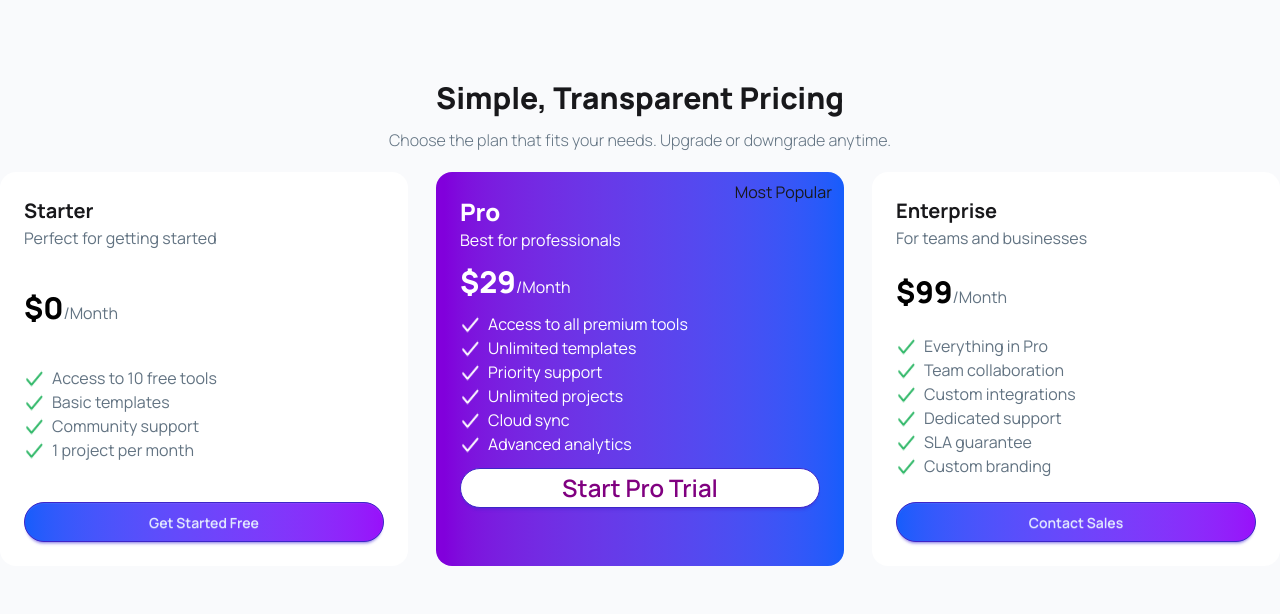
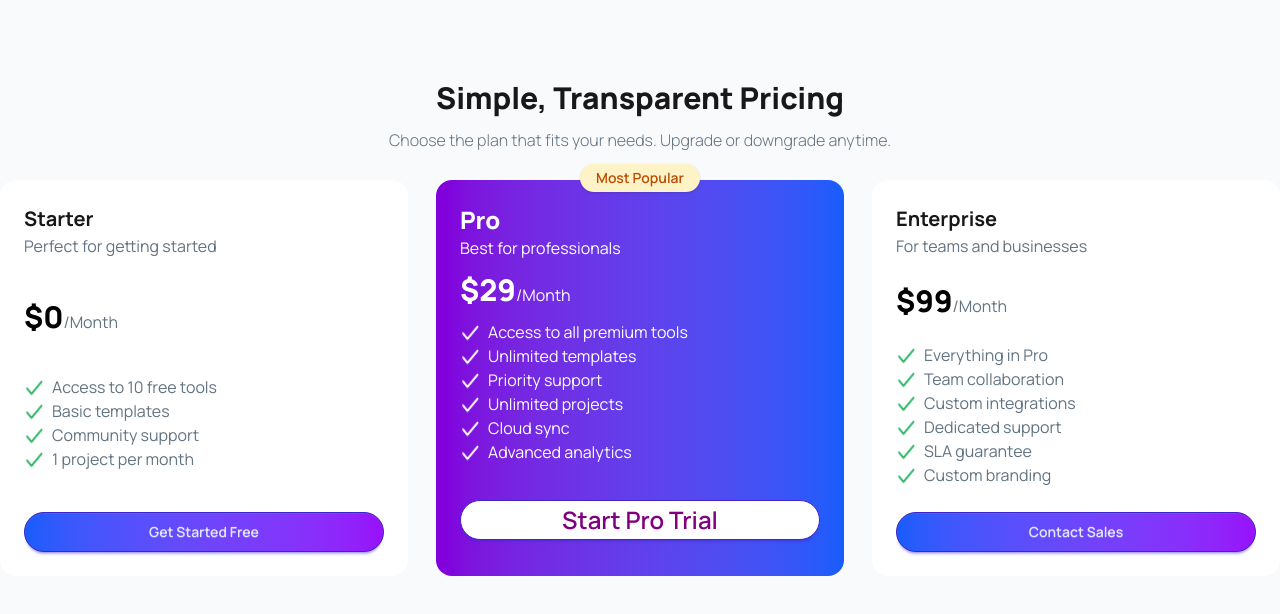
Before and after one commit to Jame-saj/my-assignment-6, a React (Vite) app: page / in a window 1280 px wide. Shown: the top 614 px of the page. Built offline with nearby package versions, Linux system fonts and the light colour scheme.

Commit message:
pricing complete

```diff
--- a/src/components/backside/Pricing.jsx
+++ b/src/components/backside/Pricing.jsx
@@ -12,7 +12,7 @@ const Pricing = () => {
           Choose the plan that fits your needs. Upgrade or downgrade anytime.
         </p>
       </div>
-      <div className="grid grid-cols-3 gap-7 items-stretch mt-5">
+      <div className="grid grid-cols-3 gap-7 items-stretch mt-7">
         {/* 1st */}
         <div className="bg-white px-6 py-6 space-y-6 rounded-2xl flex flex-col justify-between h-full">
           <div>
@@ -47,7 +47,9 @@ const Pricing = () => {
         </div>
         {/* 2nd */}
         <div className=" relative bg-gradient-to-r from-purple-700 to-blue-600 px-6 py-6 space-y-6 rounded-2xl flex flex-col justify-between h-full">
-          <div className="absolute  top-2 right-3">Most Popular</div>
+          <div className="absolute -top-4 left-1/2 -translate-x-1/2 bg-[#fef3c6FF] text-[#bb4d00FF] px-4 py-1 text-sm font-semibold rounded-full shadow">
+            Most Popular
+          </div>
           <div className="space-y-3 pb-3 rounded-2xl">
             <div>
               <h1 className="font-extrabold text-white text-2xl">Pro</h1>
@@ -85,7 +87,7 @@ const Pricing = () => {
                 <p className="text-white">Advanced analytics</p>
               </div>
             </div>
-            <button className="btn btn-primary w-full rounded-full bg-white text-[purple] text-2xl">
+            <button className="btn btn-primary w-full rounded-full bg-white text-[purple] text-2xl mt-6">
               Start Pro Trial
             </button>
           </div>
```
